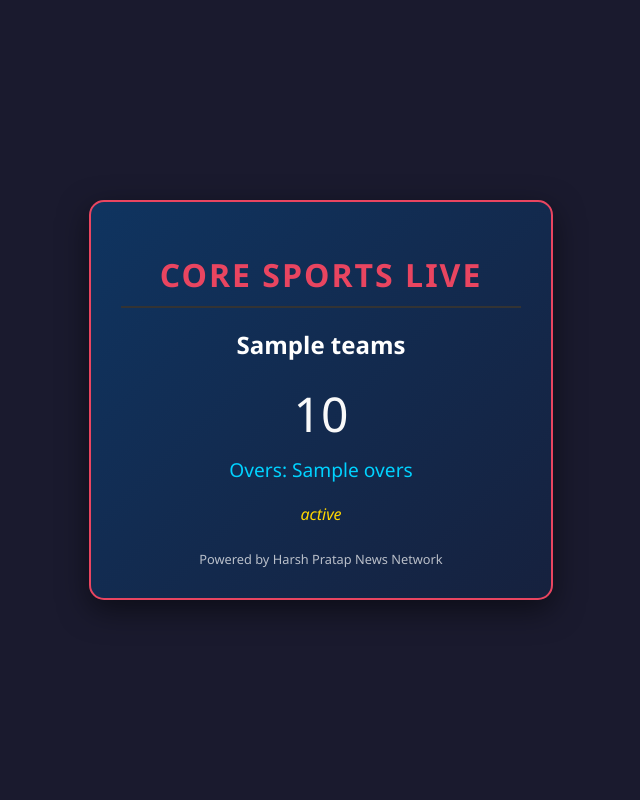
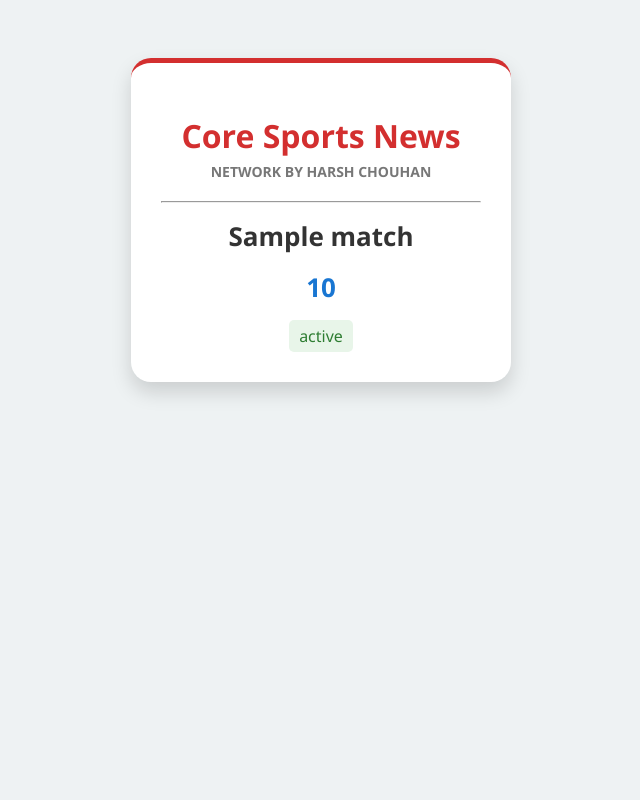
Before and after one commit to harshpratap918-alt/cricket-live-core, a Flask app: template templates/index.html in a window 1280 px wide. Shown: the whole page, without its empty margins (319-959 px from the left). Run offline with Flask 3, Linux system fonts and the light colour scheme; the template is opened without the code that fills it: most values are stand-ins (such as "Sample title", 1, 10 or a date in 2020).

Commit message:
Revamp index.html for Core Sports Live page

```diff
--- a/templates/index.html
+++ b/templates/index.html
@@ -3,76 +3,24 @@
 <head>
     <meta charset="UTF-8">
     <meta name="viewport" content="width=device-width, initial-scale=1.0">
-    <meta http-equiv="refresh" content="10">
-    <title>Core Sports Live Score</title>
+    <title>Core Sports Live</title>
     <style>
-        body {
-            font-family: 'Segoe UI', Tahoma, Geneva, Verdana, sans-serif;
-            background-color: #1a1a2e;
-            color: white;
-            display: flex;
-            justify-content: center;
-            align-items: center;
-            height: 100vh;
-            margin: 0;
-        }
-        .scoreboard {
-            background: linear-gradient(135deg, #0f3460 0%, #16213e 100%);
-            padding: 30px;
-            border-radius: 15px;
-            box-shadow: 0 10px 30px rgba(0,0,0,0.5);
-            text-align: center;
-            border: 2px solid #e94560;
-            width: 400px;
-        }
-        h1 {
-            color: #e94560;
-            margin-bottom: 10px;
-            text-transform: uppercase;
-            letter-spacing: 2px;
-        }
-        .teams {
-            font-size: 1.5rem;
-            font-weight: bold;
-            margin: 20px 0;
-        }
-        .score {
-            font-size: 3rem;
-            color: #f9f9f9;
-            margin: 10px 0;
-        }
-        .overs {
-            font-size: 1.2rem;
-            color: #00d2ff;
-        }
-        .status {
-            margin-top: 20px;
-            font-style: italic;
-            color: #ffd700;
-        }
-        .footer {
-            margin-top: 25px;
-            font-size: 0.8rem;
-            opacity: 0.7;
-        }
+        body { font-family: 'Segoe UI', Tahoma, Geneva, Verdana, sans-serif; text-align: center; background-color: #eef2f3; padding: 50px; }
+        .card { background: white; padding: 30px; border-radius: 20px; box-shadow: 0 10px 20px rgba(0,0,0,0.15); display: inline-block; min-width: 320px; border-top: 5px solid #d32f2f; }
+        h1 { color: #d32f2f; margin-bottom: 5px; }
+        .brand { font-size: 14px; color: #777; margin-bottom: 20px; font-weight: bold; text-transform: uppercase; }
+        .score { font-size: 26px; font-weight: bold; margin: 15px 0; color: #333; }
+        .status { color: #2e7d32; font-weight: 500; background: #e8f5e9; padding: 5px 10px; border-radius: 5px; display: inline-block; }
     </style>
 </head>
 <body>
-
-    <div class="scoreboard">
-        <h1>Core Sports Live</h1>
-        <hr style="border: 0.5px solid #333;">
-
-        <div class="teams">{{ data.teams }}</div>
-        <div class="score">{{ data.score }}</div>
-        <div class="overs">Overs: {{ data.overs }}</div>
-
-        <div class="status">{{ data.status }}</div>
-
-        <div class="footer">
-            Powered by Harsh Pratap News Network
-        </div>
+    <div class="card">
+        <h1>Core Sports News</h1>
+        <div class="brand">Network by Harsh Chouhan</div>
+        <hr>
+        <div class="score">{{ match.title }}</div>
+        <div class="score" style="color: #1976d2;">{{ match.score }}</div>
+        <div class="status">{{ match.status }}</div>
     </div>
-
 </body>
 </html>
```
